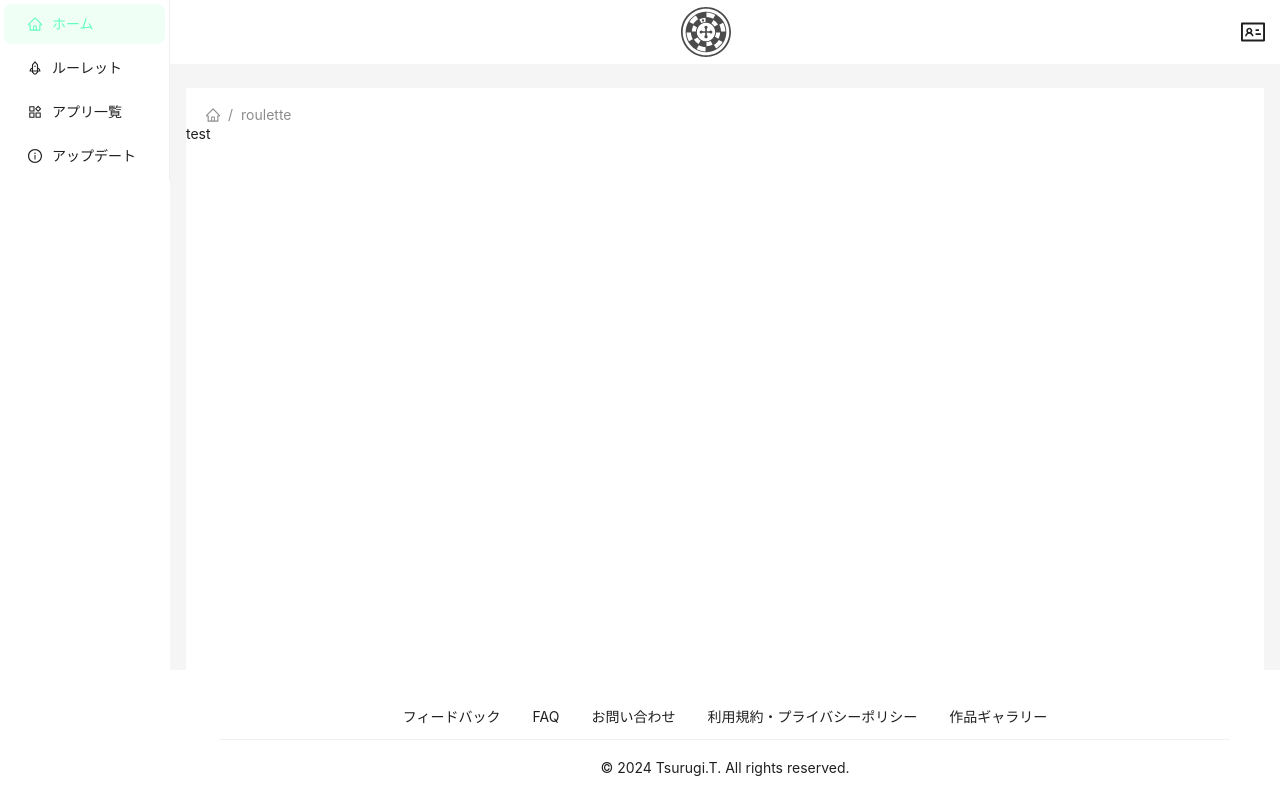
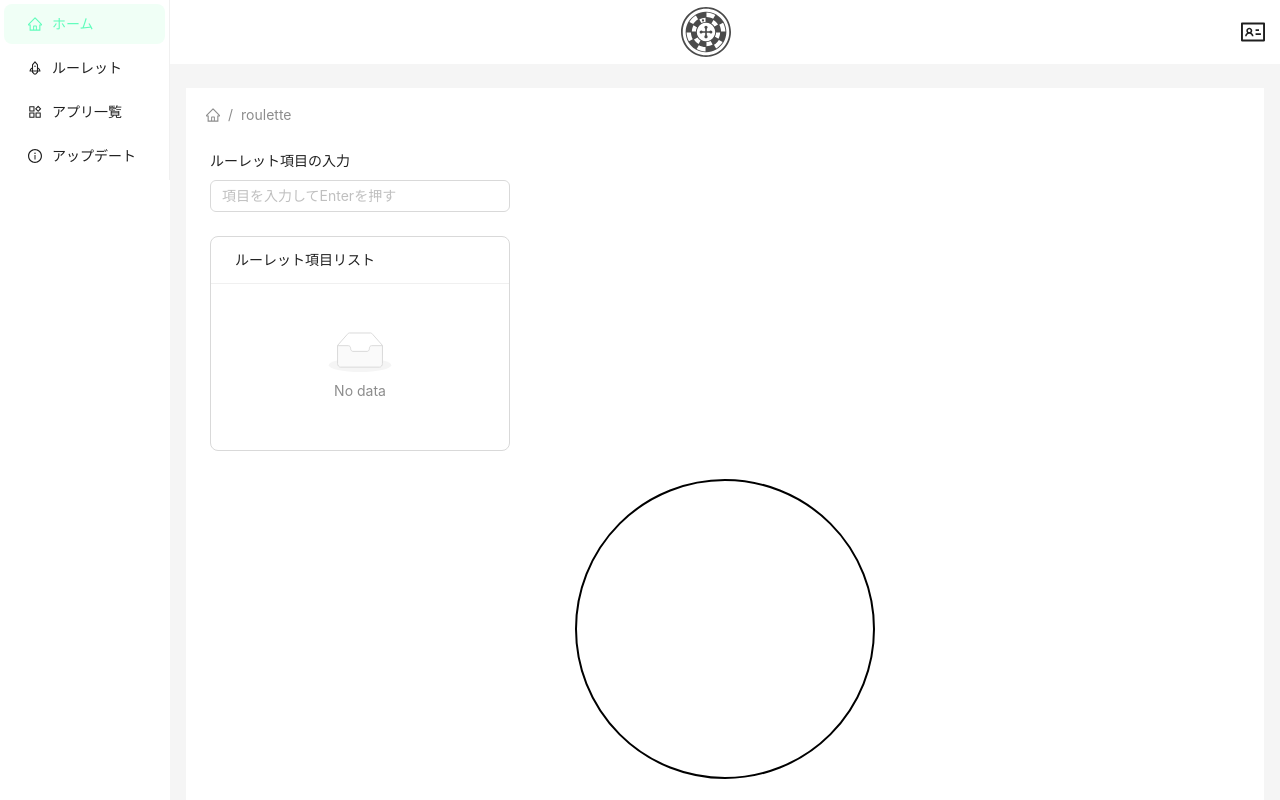
Before and after one commit to ginia3150/Portfolio, a React (Vite) app: page /roulette in a window 1280 px wide. Shown: the top 800 px of the page. Built offline with nearby package versions, Linux system fonts and the light colour scheme.

Commit message:
ページ遷移修正とルーレットのたたき台作成

```diff
--- a/package.json
+++ b/package.json
@@ -11,13 +11,15 @@
   },
   "dependencies": {
     "@ant-design/icons": "^5.5.1",
+    "@react-spring/web": "^9.7.5",
     "antd": "^5.21.2",
     "less": "^4.2.0",
     "less-loader": "^12.2.0",
     "normalize.css": "^8.0.1",
     "react": "^18.3.1",
     "react-dom": "^18.3.1",
-    "react-router-dom": "^6.26.2"
+    "react-router-dom": "^6.26.2",
+    "react-timer-hook": "^3.0.7"
   },
   "devDependencies": {
     "@eslint/js": "^9.12.0",
--- a/src/App.tsx
+++ b/src/App.tsx
@@ -12,6 +12,7 @@ import { Link, BrowserRouter as Router, Route, Routes, useNavigate, useLocation
 import Logo from "./assets/Roulette.svg";
 import HeaderWithPopconfirm from "./components/HeaderWithPopconfirm";
 import Roulette from "./components/Roulette/Roulette";
+import RouletteEditor from "./components/Roulette/RouletteEditor";
 import Home from "./components/Home";
 
 const { Header, Content, Footer, Sider } = Layout;
@@ -20,6 +21,7 @@ const App: React.FC = () => {
   const navigate = useNavigate();
   const location = useLocation();
   const [collapsed, setCollapsed] = useState(true);
+  const [items, setItems] = useState<string[]>([]);
 
   const handleMouseEnter = () => {
     setCollapsed(false);
@@ -28,6 +30,10 @@ const App: React.FC = () => {
   const handleMouseLeave = () => {
     setCollapsed(true);
   };
+
+  const handeleAddItems = (newItems: string[]) => {
+    setItems(newItems);
+  }
 
   const currentPath = location.pathname.split("/").filter(i => i);
 
@@ -91,9 +97,19 @@ const App: React.FC = () => {
 
           <Content style={{ background: "#fff", margin: "24px 16px 0" }}>
             <Breadcrumb style={{ margin: "16px 0 0 20px" }} items={breadcrumbItems} />
+
             <Routes>
+              <Route path="/" element={<Home />}></Route>
               <Route path="/home" element={<Home />} />
-              <Route path="/roulette" element={<Roulette />} />
+              <Route
+                path="/roulette"
+                element={
+                  <div style={{ padding: "24px", display: "flex", gap: "28px", flexDirection: "column" }}>
+                  <RouletteEditor onAddItems={handeleAddItems}/>
+                  <Roulette items={items}/>
+                </div>
+                }
+              />
               <Route path="" />
               <Route path="" />
             </Routes>
--- a/src/components/Roulette/Roulette.tsx
+++ b/src/components/Roulette/Roulette.tsx
@@ -1,9 +1,77 @@
-const Roulette: React.FC = () => {
+import React, { useState } from "react";
+import { useSpring, animated } from "@react-spring/web";
+import { Button } from "antd";
+
+interface RouletteProps {
+    items: string[];
+}
+
+const Roulette: React.FC<RouletteProps> = ({ items }) => {
+    const [isSpinning, setIsSpinning] = useState(false);
+    const [rotation, setRotation] = useState(0);
+
+    const { rotate } = useSpring({
+        to: { rotate: rotation },
+        config: {
+            mass: 1,
+            tension: 50,
+            friction: 20,
+            clamp: true,
+        },
+        onRest: () => {
+            setIsSpinning(false);
+        },
+    });
+
+    const startSpin = () => {
+        if (!isSpinning) {
+            const newRotation = Math.random() * 2000 + 2000;
+            setRotation((prevRotation) => prevRotation + newRotation);
+            setIsSpinning(true);
+        }
+    }
+
     return (
     <div>
-        test
+        <animated.div
+            style={{
+                transform: rotate.to((r) => `rotate(${r}deg)`),
+                width: "300px",
+                height: "300px",
+                border: "2px solid black",
+                borderRadius: "50%",
+                position: "relative",
+                margin: "0 auto",
+            }}
+            onClick={startSpin}
+        >
+            {items.map((item, index) => (
+                <div
+                    key={index}
+                    style={{
+                        position: "absolute",
+                        transform: `rotate(${(360 / items.length) * index}deg)`,
+                        transformOrigin: "50% 100%",
+                        textAlign: "center",
+                        width: "100%",
+                        top: "50%",
+                    }}
+                >
+                    {item}
+                </div>
+            ))}
+        </animated.div>
+
+        <Button
+            type="primary"
+            onClick={startSpin}
+            style={{ marginTop: "28px" }}
+            disabled={isSpinning}
+        >
+             {isSpinning ? "Spinning..." : "Start"}
+        </Button>
     </div>
     );
-}
+};
 
 export default Roulette;
--- a/src/components/Roulette/RouletteEditor.tsx
+++ b/src/components/Roulette/RouletteEditor.tsx
@@ -0,0 +1,47 @@
+import React, { useState } from "react";
+import { Input, List, Form } from "antd";
+
+interface RouletteEditorProps {
+    onAddItems: (items: string[]) => void;
+}
+
+const RouletteEditor: React.FC<RouletteEditorProps> = ({ onAddItems }) => {
+    const [inputValue, setInputValue] = useState("");
+    const [itemList, setItemList] = useState<string[]>([]);
+
+    const handleInputChange = (e: React.ChangeEvent<HTMLInputElement>) => {
+        setInputValue(e.target.value);
+    };
+
+    const handleKeyPress = (e: React.KeyboardEvent<HTMLInputElement>) => {
+        if (e.key === "Enter" && inputValue.trim()) {
+            const updatedItems = [...itemList, inputValue.trim()];
+            setItemList(updatedItems);
+            setInputValue("");
+            onAddItems(updatedItems);
+        }
+    }
+
+    return (
+        <Form layout="vertical">
+            <Form.Item label="ルーレット項目の入力">
+                <Input
+                    value={inputValue}
+                    onChange={handleInputChange}
+                    onKeyDown={handleKeyPress}
+                    placeholder="項目を入力してEnterを押す"
+                    style={{ width: 300 }}
+                />
+            </Form.Item>
+
+            <List
+                header={<div>ルーレット項目リスト</div>}
+                bordered
+                dataSource={itemList}
+                renderItem={(item) => <List.Item>{item}</List.Item>}
+                style={{ width: 300 }}
+            />
+        </Form>
+    );
+};
+export default RouletteEditor;
```
Also changed, not shown: 1 other file (tests, documents, lock files or other folders).
